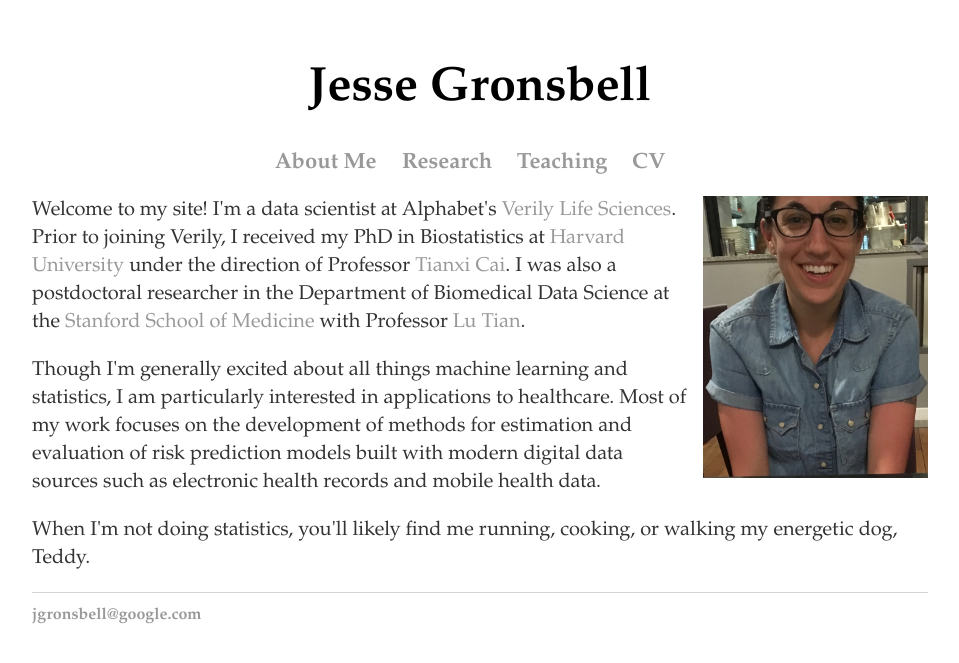
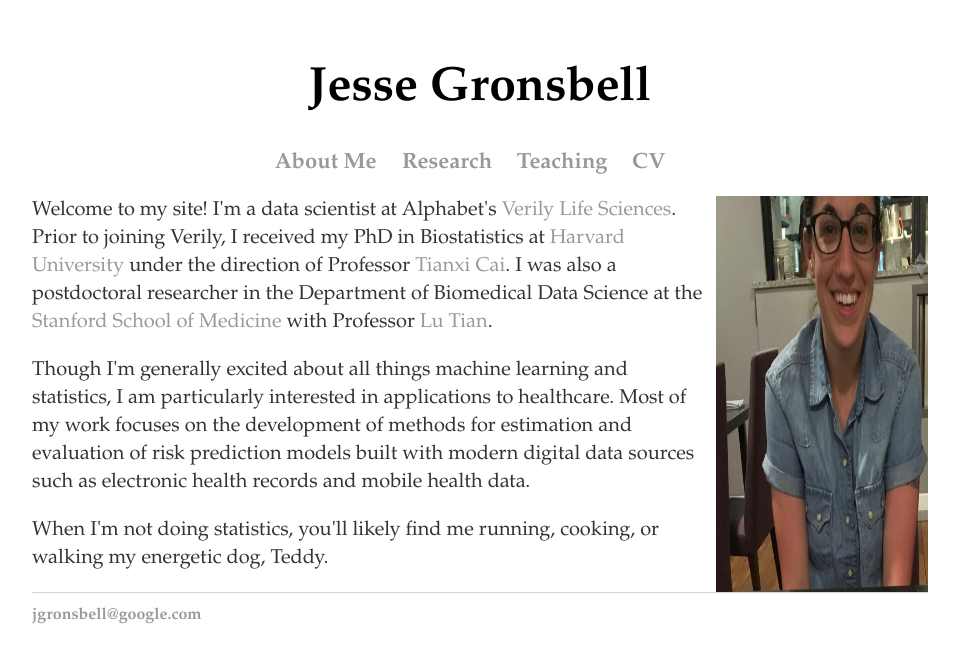
Before and after one commit to jgrons/old_website, a Jekyll site: the page built from index.html, in a window 1280 px wide. Shown: the top 663 px of the page, without its empty margins (160-1119 px from the left). Built offline with Jekyll 4.4.1, drawn with Linux system fonts in a browser that asks for light colours.

Commit message:
Update index.html

```diff
--- a/index.html
+++ b/index.html
@@ -6,9 +6,10 @@
 
 		<div class="span2">
 
-			   <a href="../pics/me_france.jpeg">
-            <img src="../pics/me_france.jpeg" HEIGHT="282" WIDTH="225" style="margin: 0px 0px 10px 10px" align = "right"
+			   <a href="../pics/me.jpg">
+            <img src="../pics/me.jpg" HEIGHT="396" WIDTH="212" align="right" style="margin: 0px 0px 10px 10px"
                   title="JG" alt="JG"/></a>
+
         </div>
 
 	<p style="font-size:20px; font-family: palatino">
```
